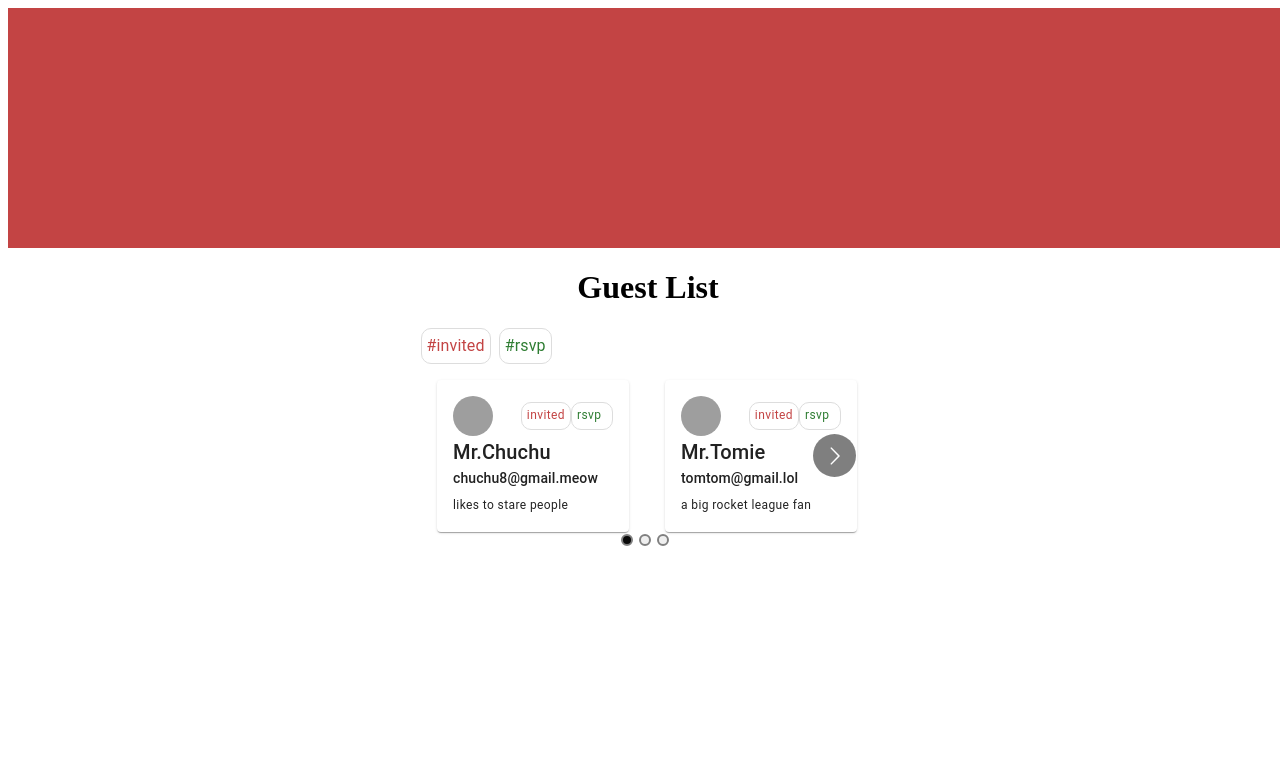
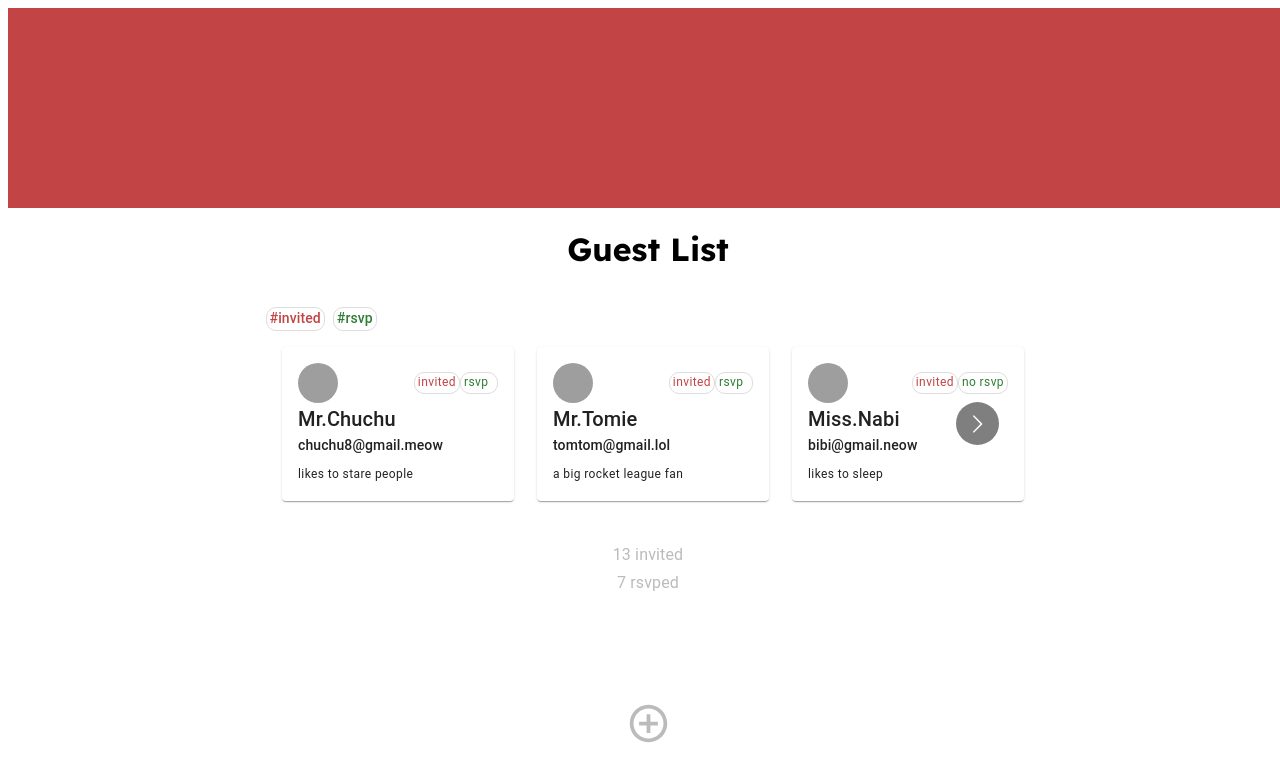
Before and after one commit to esther615kim/typescript-react-invitation, a React (Create React App) app: page / in a window 1280 px wide. Shown: the top 782 px of the page. Built offline with nearby package versions, Linux system fonts and the light colour scheme; grey boxes are pictures that could not be loaded.

Commit message:
Add modal and styling

```diff
--- a/src/App.tsx
+++ b/src/App.tsx
@@ -1,17 +1,19 @@
 import './styled.css';
 import CardList from './components/CardList';
+import AddGuest from './components/AddGuest';
 
 function App() {
     return (
         <div className="App">
-            {/* banner */}
             <div className="banner"></div>
-            {/* invited list */}
             <h1>Guest List</h1>
             <CardList />
-            {/* totals */}
+            <AddGuest />
         </div>
     );
 }
 
 export default App;
+
+// banner bg plant
+// https://images.unsplash.com/photo-1501004318641-b39e6451bec6?ixlib=rb-1.2.1&ixid=MnwxMjA3fDB8MHxwaG90by1wYWdlfHx8fGVufDB8fHx8&auto=format&fit=crop&w=773&q=80
--- /dev/null
+++ b/src/components/AddGuest.tsx
@@ -0,0 +1,44 @@
+import React from 'react';
+import '../styled.css';
+import { Modal, IconButton, Typography, Box } from '@mui/material';
+import AddCircleOutlineIcon from '@mui/icons-material/AddCircleOutline';
+
+export default function AddGuest() {
+    const modalStyle = {
+        position: 'absolute',
+        top: '50%',
+        left: '50%',
+        transform: 'translate(-50%, -50%)',
+        width: 400,
+        bgcolor: 'background.paper',
+        borderRadius: 5,
+        boxShadow: 20,
+        p: 4,
+    };
+    const [open, setOpen] = React.useState(false);
+    const handleOpen = () => setOpen(true);
+    const handleClose = () => setOpen(false);
+    return (
+        <div>
+            {/* button */}
+            <IconButton className="add-guest" sx={{ marginTop: '4rem' }}>
+                <AddCircleOutlineIcon onClick={handleOpen} sx={{ fontSize: 45, color: '#bbb' }} />
+            </IconButton>
+
+            {/* modal */}
+            <Modal open={open} onClose={handleClose} aria-labelledby="modal-modal-title" aria-describedby="modal-modal-description">
+                <Box className="modal">
+                    <Typography id="modal-modal-title" variant="h6">
+                        Add Guest
+                    </Typography>
+
+                    <Box id="modal-modal-description" sx={{ mt: 2 }}>
+                        <Typography>details to be updated.</Typography>
+                    </Box>
+                </Box>
+            </Modal>
+        </div>
+    );
+}
+
+// sx={{ fontSize: 45, color: '#bbb' }}
--- a/src/components/CardList.tsx
+++ b/src/components/CardList.tsx
@@ -3,12 +3,13 @@ import Carousel from 'react-multi-carousel';
 import 'react-multi-carousel/lib/styles.css';
 import { Card, Typography, Box, Stack, Avatar } from '@mui/material';
 import { GUESTS } from './data';
+import Totals from './Totals';
 
 const responsive = {
     desktop: {
         // the naming can be any, depends on you.
-        breakpoint: { max: 2000, min: 765 },
-        items: 2,
+        breakpoint: { max: 2400, min: 765 },
+        items: 3,
     },
     mobile: {
         breakpoint: { max: 765, min: 0 },
@@ -17,22 +18,22 @@ const responsive = {
 };
 
 export default function CardList() {
-    console.log(GUESTS);
     return (
         <div className="card-list">
+            {/* status */}
             <Stack direction="row" spacing={1}>
-                <Typography className="chip invited" variant="subtitle1">
+                <Typography className="chip invited" variant="subtitle2">
                     #invited
                 </Typography>
-                <Typography className="chip rsvp" variant="subtitle1">
+                <Typography className="chip rsvp" variant="subtitle2">
                     #rsvp
                 </Typography>
             </Stack>
-
-            <Carousel showDots={true} responsive={responsive}>
+            {/* guest-list */}
+            <Carousel responsive={responsive}>
                 {GUESTS.map((person) => {
                     return (
-                        <Card sx={{ m: 2, p: 2, width: '160px' }}>
+                        <Card sx={{ m: 2, p: 2, width: '200px' }}>
                             <Box className="profile-box">
                                 <Avatar alt={person.name} src={person.url} />
                                 <Stack direction="row">
@@ -57,6 +58,8 @@ export default function CardList() {
                     );
                 })}
             </Carousel>
+
+            <Totals />
         </div>
     );
 }
--- a/src/components/Caroulse.jsx
+++ /dev/null
@@ -1,5 +0,0 @@
-import React from 'react';
-
-export default function Caroulse() {
-    return <div></div>;
-}
--- a/src/components/Totals.tsx
+++ b/src/components/Totals.tsx
@@ -1,5 +1,16 @@
-import React from 'react';
+import { Typography, Box } from '@mui/material';
 
 export default function Totals() {
-    return <div></div>;
+    return (
+        <div>
+            <Box>
+                <Typography sx={{ color: '#bbb' }} mt={3} align="center" variant="subtitle1">
+                    13 invited
+                </Typography>
+                <Typography sx={{ color: '#bbb' }} mb={2} align="center" variant="subtitle1">
+                    7 rsvped
+                </Typography>
+            </Box>
+        </div>
+    );
 }
--- a/src/styled.css
+++ b/src/styled.css
@@ -1,5 +1,7 @@
+@import url('https://fonts.googleapis.com/css2?family=Bebas+Neue&family=Readex+Pro:wght@400;700&display=swap');
 .App {
   margin:0;
+  font-family: 'Readex Pro', sans-serif;
   box-sizing: border-box;
   text-align: center;
   width:100vw;
@@ -11,7 +13,7 @@
 }
 
 .banner {
-  height:30vh;
+  height:25vh;
   width:100vw;
   color:#fff;
   background-color:#C34444
@@ -19,8 +21,10 @@
 
 .card-list{
   text-align: left;
-  max-width:455px;
-  /* border:1px solid blue; */
+  max-width:765px;
+  max-height:400px;
+  padding:1rem;
+  /* border:1px solid salmon; */
 }
 
 .profile-box{
@@ -31,18 +35,36 @@
 }
 
 .chip{
-  min-width:38px;
+  min-width:35px;
   border:1px solid #ddd;
   border-radius: 10px;
-  padding:3px 5px;
+  padding:0 3px;
   display:flex;
   text-align: center;
   margin:3px;
   color:#C34444;
-  font-weight: 700;
+  font-weight: 800;
+  /* margin-right:2px; => not working */
 }
 
 .chip.rsvp{
   color:#2e7d32;
   min-width:30px;
 }
+
+.modal{
+  position:absolute;
+  display: flex;
+  align-items: center;
+  justify-content: center;
+  flex-direction: column;
+  top:50%;
+  left:50%;
+  transform:translate(-50%,-50%);
+  width:20rem;
+  height:20rem;
+  border-radius:5px;
+  box-shadow: 10px;
+  padding:5px;
+  background-color: #fff;
+}
```
Also changed, not shown: 1 other file (tests, documents, lock files or other folders).
